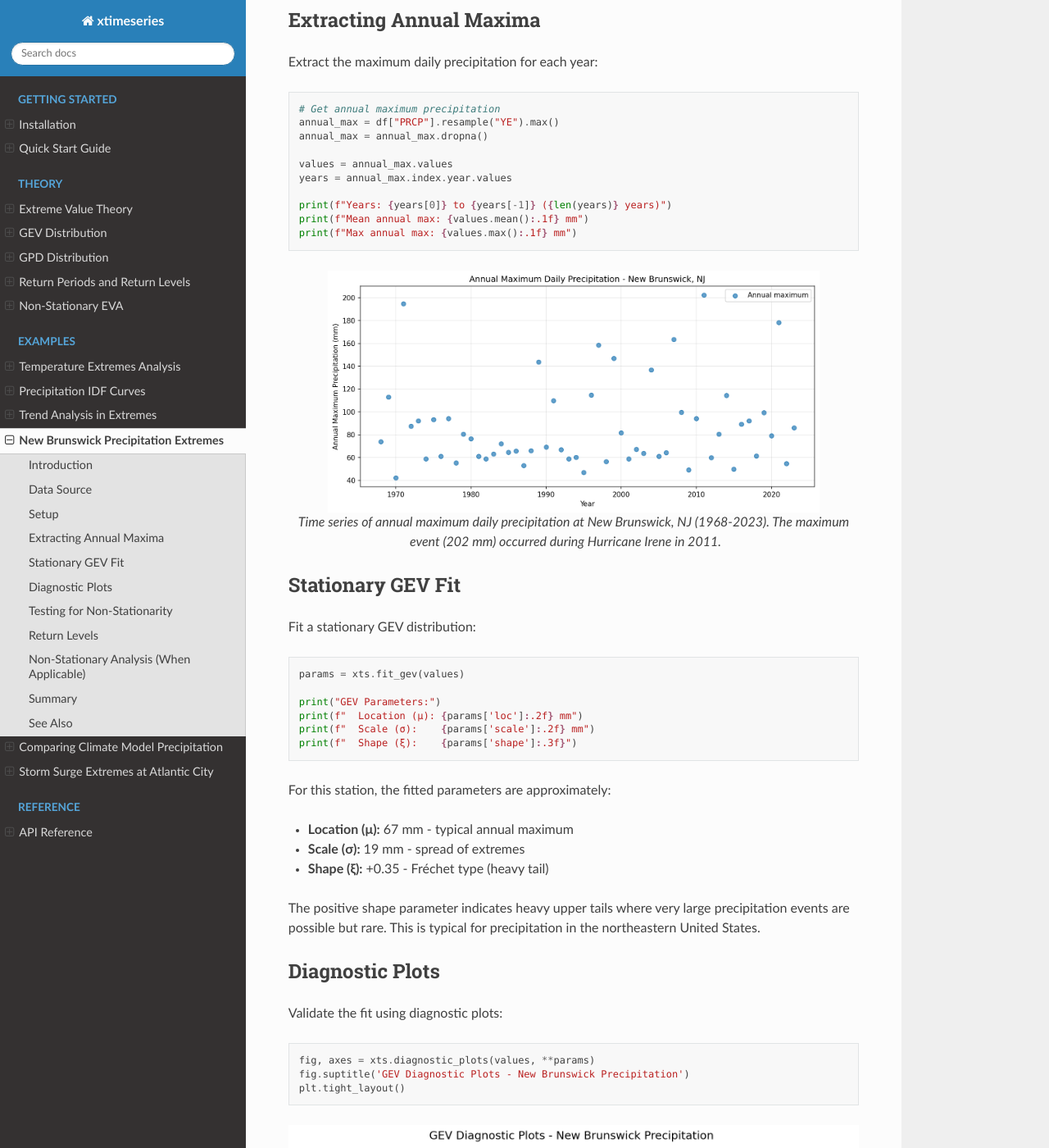
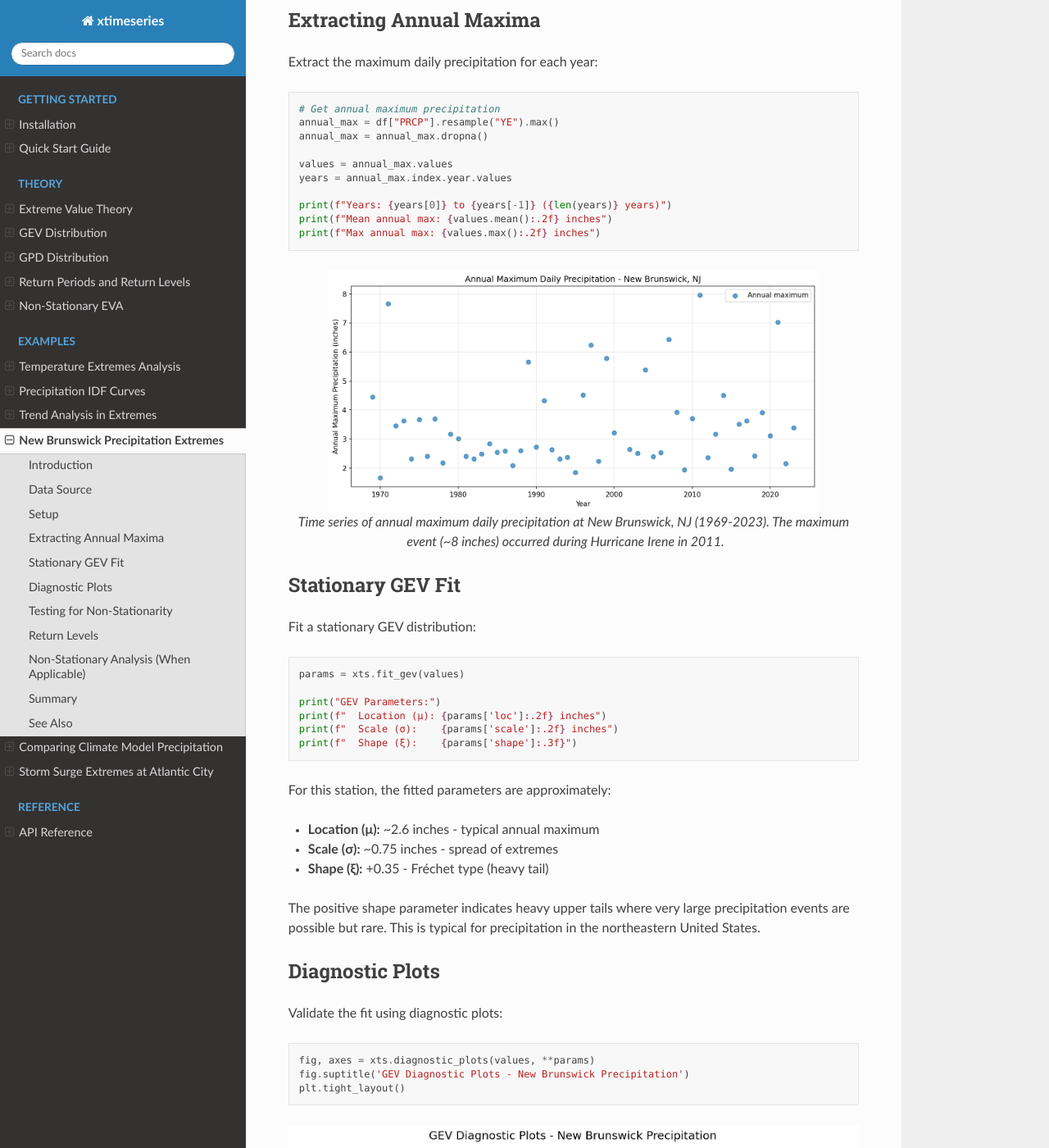
Before and after one commit to jkrasting/xtimeseries, a Sphinx documentation site: the page built from docs/examples/newbrunswick_precipitation.rst, in a window 1280 px wide and 1400 px high, scrolled down 1229 px. Shown: the whole window at 82% size. Built offline with Sphinx 7.4.7 and the Read the Docs theme 3.1.0, drawn with Linux system fonts in a browser that asks for light colours; some of the changed text lies outside the part shown.

Commit message:
data: switch NOAA data to US customary units (°F, inches)
Re-fetch New Brunswick station data using NOAA API standard units instead
of metric. Update all dependent scripts and documentation to use degrees
Fahrenheit for temperature and inches for precipitation.

Changes:
- fetch_noaa_data.py: use units=standard instead of units=metric
- noaa_new_brunswick.csv: re-fetched data (1969-2023) in °F and inches
- examples: update unit labels and formatting for inch values
- docs: update RST files with new parameter values and units
- figures: regenerate plots with updated data

```diff
--- a/docs/examples/model_comparison.rst
+++ b/docs/examples/model_comparison.rst
@@ -71,10 +71,10 @@ Load observations and model data, converting to inches/day:
 
 .. code-block:: python
 
-   # Observations (convert mm to inches)
+   # Observations (already in inches)
    df_obs = pd.read_csv(DATA_DIR / "noaa_new_brunswick.csv",
                         parse_dates=["date"], index_col="date")
-   obs_prcp = df_obs["PRCP"] / 25.4  # mm to inches
+   obs_prcp = df_obs["PRCP"]  # already in inches
    obs_annual = obs_prcp.resample("YE").max()
    obs_annual = obs_annual[(obs_annual.index.year >= START_YEAR) &
                            (obs_annual.index.year <= END_YEAR)]
--- a/docs/examples/newbrunswick_precipitation.rst
+++ b/docs/examples/newbrunswick_precipitation.rst
@@ -26,7 +26,7 @@ Data Source
 
 **Period:** 1968-2023 (approximately 55 years)
 
-**Variables:** Daily precipitation (PRCP) in mm
+**Variables:** Daily precipitation (PRCP) in inches, temperature (TMAX, TMIN) in °F
 
 **Source:** NOAA Climate Data Online (CDO) API
 
@@ -69,8 +69,8 @@ Extract the maximum daily precipitation for each year:
    years = annual_max.index.year.values
 
    print(f"Years: {years[0]} to {years[-1]} ({len(years)} years)")
-   print(f"Mean annual max: {values.mean():.1f} mm")
-   print(f"Max annual max: {values.max():.1f} mm")
+   print(f"Mean annual max: {values.mean():.2f} inches")
+   print(f"Max annual max: {values.max():.2f} inches")
 
 .. figure:: /_static/newbrunswick_annual_max.png
    :width: 600px
@@ -78,7 +78,7 @@ Extract the maximum daily precipitation for each year:
    :alt: Annual maximum precipitation time series
 
    Time series of annual maximum daily precipitation at New Brunswick, NJ
-   (1968-2023). The maximum event (202 mm) occurred during Hurricane Irene in 2011.
+   (1969-2023). The maximum event (~8 inches) occurred during Hurricane Irene in 2011.
 
 Stationary GEV Fit
 ------------------
@@ -90,14 +90,14 @@ Fit a stationary GEV distribution:
    params = xts.fit_gev(values)
 
    print("GEV Parameters:")
-   print(f"  Location (μ): {params['loc']:.2f} mm")
-   print(f"  Scale (σ):    {params['scale']:.2f} mm")
+   print(f"  Location (μ): {params['loc']:.2f} inches")
+   print(f"  Scale (σ):    {params['scale']:.2f} inches")
    print(f"  Shape (ξ):    {params['shape']:.3f}")
 
 For this station, the fitted parameters are approximately:
 
-- **Location (μ):** 67 mm - typical annual maximum
-- **Scale (σ):** 19 mm - spread of extremes
+- **Location (μ):** ~2.6 inches - typical annual maximum
+- **Scale (σ):** ~0.75 inches - spread of extremes
 - **Shape (ξ):** +0.35 - Fréchet type (heavy tail)
 
 The positive shape parameter indicates heavy upper tails where very large
@@ -167,17 +167,17 @@ Calculate return levels using the stationary model:
 
    for rp in [10, 50, 100]:
        rl = xts.return_level(rp, **params)
-       print(f"{rp:3d}-year return level: {rl:.1f} mm")
+       print(f"{rp:3d}-year return level: {rl:.2f} inches")
 
 Results for New Brunswick:
 
-==============  ==================
-Return Period   Return Level (mm)
-==============  ==================
-10-year         133
-50-year         228
-100-year        288
-==============  ==================
+==============  ======================
+Return Period   Return Level (inches)
+==============  ======================
+10-year         ~5.2
+50-year         ~9.0
+100-year        ~11.3
+==============  ======================
 
 These values can be used for:
 
@@ -196,15 +196,15 @@ would proceed with non-stationary analysis:
    # Only if lrt_result['significant'] or lrt_result['preferred_model'] == 'nonstationary'
    ns_params = xts.fit_nonstationary_gev(values, years, trend_in="loc")
 
-   print(f"Location intercept (μ₀): {ns_params['loc0']:.2f} mm")
-   print(f"Location trend (μ₁):     {ns_params['loc1']:.4f} mm/year")
-   print(f"Scale:                   {np.exp(ns_params['scale0']):.2f} mm")
+   print(f"Location intercept (μ₀): {ns_params['loc0']:.2f} inches")
+   print(f"Location trend (μ₁):     {ns_params['loc1']:.4f} inches/year")
+   print(f"Scale:                   {np.exp(ns_params['scale0']):.2f} inches")
    print(f"Shape:                   {ns_params['shape']:.3f}")
 
    # Time-varying return levels
    for year in [1970, 1995, 2020]:
        rl = xts.nonstationary_return_level(100, ns_params, year)
-       print(f"100-year level in {year}: {rl:.1f} mm")
+       print(f"100-year level in {year}: {rl:.2f} inches")
 
    # Effective return periods
    eff = xts.effective_return_level(
@@ -237,7 +237,7 @@ Key findings for New Brunswick, NJ precipitation:
 
 - **Shape parameter:** +0.35 (Fréchet type with heavy upper tail)
 - **Trend:** Not statistically significant (p=0.41)
-- **100-year return level:** ~288 mm
+- **100-year return level:** ~11.3 inches
 
 The absence of a significant trend in this 55-year record does not mean climate
 change is not affecting precipitation. The signal may be:
```
Also changed, not shown: docs/_static/model_comparison_parameters.png, docs/_static/model_comparison_qq.png, docs/_static/model_comparison_return_levels.png, docs/_static/model_comparison_timeseries.png, docs/_static/model_comparison_trends.png, docs/_static/newbrunswick_annual_max.png, docs/_static/newbrunswick_diagnostics.png, docs/_static/newbrunswick_trend_test.png, 5 other files.
